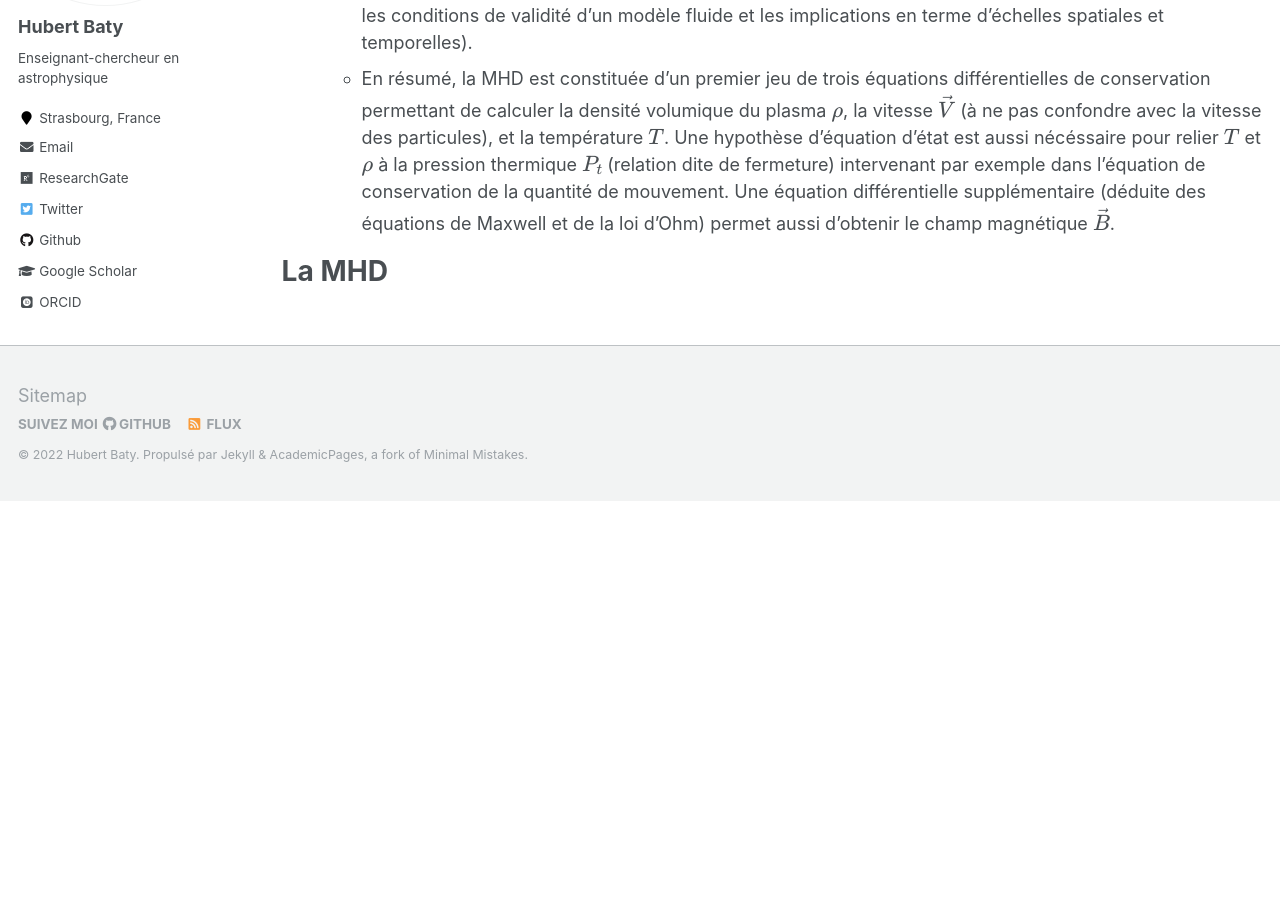
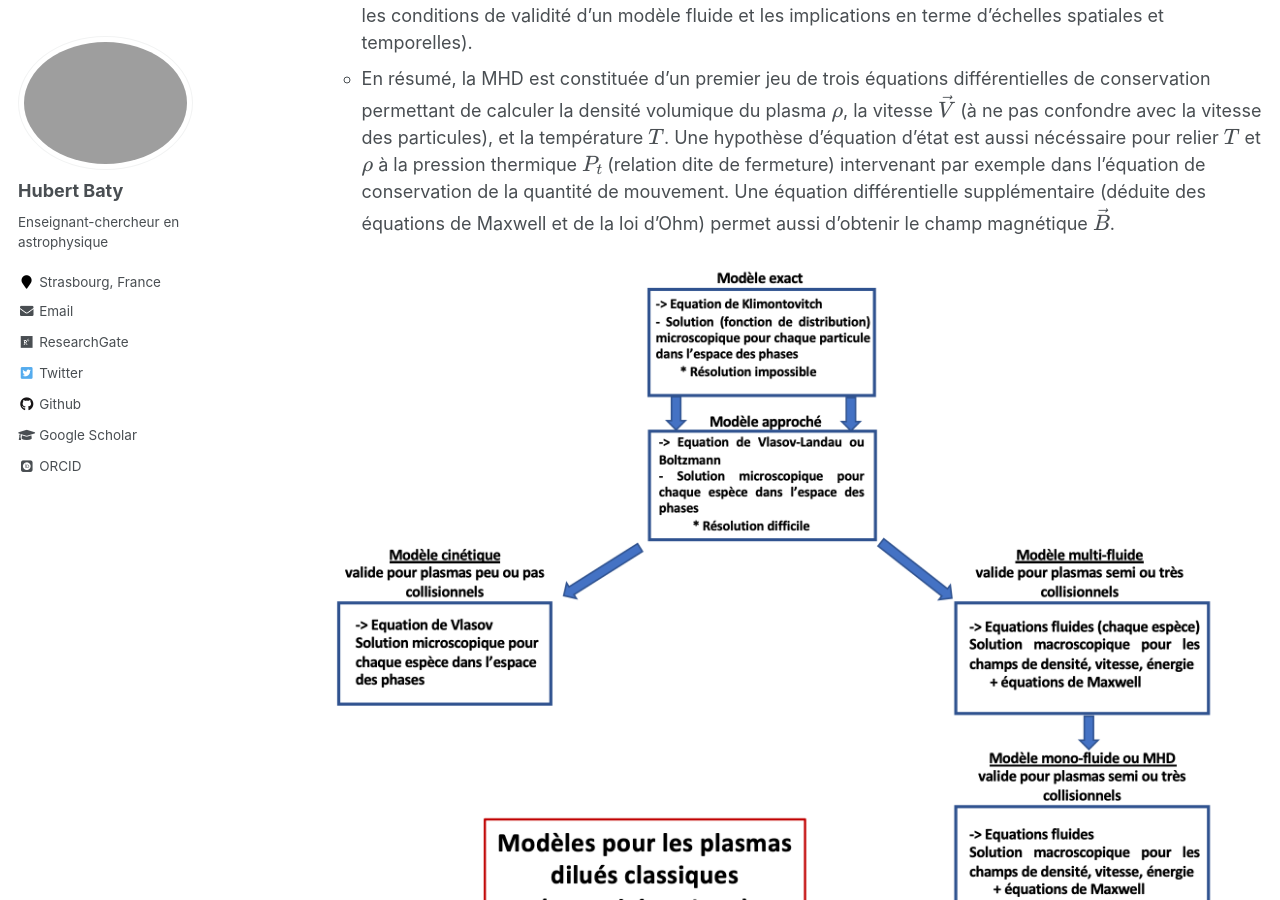
Before and after one commit to hubertbaty/hubertbaty.github.io, a Jekyll site: the page built from _pages/plasma.md, in a window 1280 px wide and 900 px high, scrolled down 4424 px. Built offline with Jekyll 4.4.1, drawn with Linux system fonts in a browser that asks for light colours; some web fonts are replaced; formulas are drawn with MathJax 3; before the commit the page ends 4925 px from its top, so only the background shows below that.

Commit message:
Update plasma.md

```diff
--- a/_pages/plasma.md
+++ b/_pages/plasma.md
@@ -64,6 +64,7 @@ Modèles de description des plasmas
 
 
 
+![](/images/mod.png)
 
 
 La MHD
```
